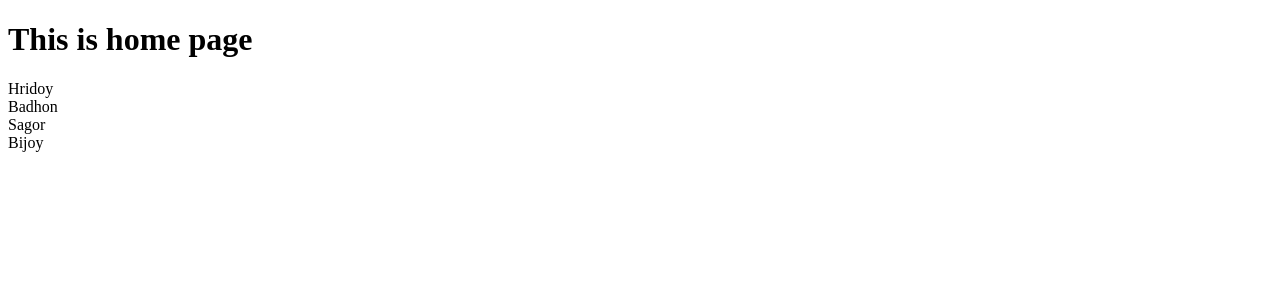
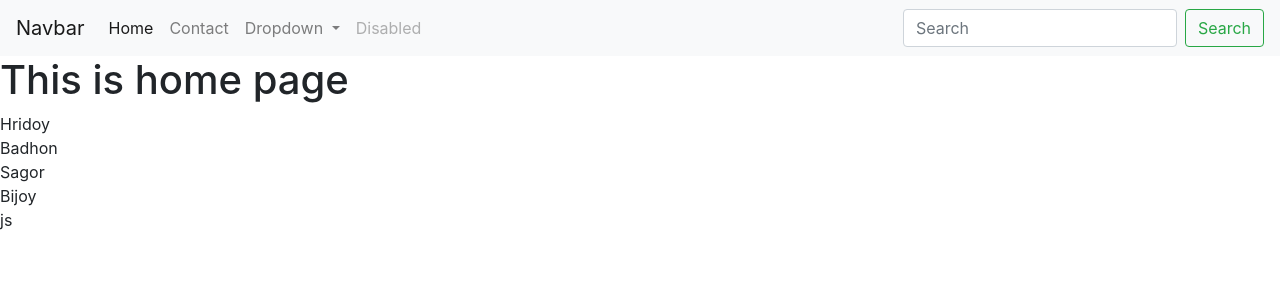
Before and after one commit to hridoyshil/Python-DJango-Project, a Django app: page /home/ in a window 1280 px wide. Shown: the top 300 px of the page. Run offline with Django 4.2, Linux system fonts and the light colour scheme.

Commit message:
Basic Template Extend
https://getbootstrap.com/docs/4.5/getting-started/introduction/

```diff
--- /dev/null
+++ b/firstproject/templates/basic.html
@@ -0,0 +1,92 @@
+<!doctype html>
+<html lang="en">
+
+<head>
+    <!-- Required meta tags -->
+    <meta charset="utf-8">
+    <meta name="viewport" content="width=device-width, initial-scale=1, shrink-to-fit=no">
+
+    <!-- Bootstrap CSS -->
+    <link rel="stylesheet" href="https://cdn.jsdelivr.net/npm/bootstrap@4.5.3/dist/css/bootstrap.min.css"
+        integrity="sha384-TX8t27EcRE3e/ihU7zmQxVncDAy5uIKz4rEkgIXeMed4M0jlfIDPvg6uqKI2xXr2" crossorigin="anonymous">
+
+    {% block css %}
+
+    {% endblock css %}
+
+
+
+    <title>
+        {% block title %}
+
+        {% endblock title %}
+    </title>
+</head>
+
+<body>
+    <nav class="navbar navbar-expand-lg navbar-light bg-light">
+        <a class="navbar-brand" href="#">Navbar</a>
+        <button class="navbar-toggler" type="button" data-toggle="collapse" data-target="#navbarSupportedContent"
+            aria-controls="navbarSupportedContent" aria-expanded="false" aria-label="Toggle navigation">
+            <span class="navbar-toggler-icon"></span>
+        </button>
+
+        <div class="collapse navbar-collapse" id="navbarSupportedContent">
+            <ul class="navbar-nav mr-auto">
+                <li class="nav-item active">
+                    <a class="nav-link" href="{% url 'home' %}">Home <span class="sr-only">(current)</span></a>
+                </li>
+                <li class="nav-item">
+                    <a class="nav-link" href="/contact/">Contact</a>
+                </li>
+                <li class="nav-item dropdown">
+                    <a class="nav-link dropdown-toggle" href="#" id="navbarDropdown" role="button"
+                        data-toggle="dropdown" aria-haspopup="true" aria-expanded="false">
+                        Dropdown
+                    </a>
+                    <div class="dropdown-menu" aria-labelledby="navbarDropdown">
+                        <a class="dropdown-item" href="#">Action</a>
+                        <a class="dropdown-item" href="#">Another action</a>
+                        <div class="dropdown-divider"></div>
+                        <a class="dropdown-item" href="#">Something else here</a>
+                    </div>
+                </li>
+                <li class="nav-item">
+                    <a class="nav-link disabled" href="#" tabindex="-1" aria-disabled="true">Disabled</a>
+                </li>
+            </ul>
+            <form class="form-inline my-2 my-lg-0">
+                <input class="form-control mr-sm-2" type="search" placeholder="Search" aria-label="Search">
+                <button class="btn btn-outline-success my-2 my-sm-0" type="submit">Search</button>
+            </form>
+        </div>
+    </nav>
+
+    {% block body %}
+    body
+    {% endblock body %}
+
+
+
+
+    <!-- Optional JavaScript; choose one of the two! -->
+
+    <!-- Option 1: jQuery and Bootstrap Bundle (includes Popper) -->
+    <script src="https://code.jquery.com/jquery-3.5.1.slim.min.js"
+        integrity="sha384-DfXdz2htPH0lsSSs5nCTpuj/zy4C+OGpamoFVy38MVBnE+IbbVYUew+OrCXaRkfj"
+        crossorigin="anonymous"></script>
+    <script src="https://cdn.jsdelivr.net/npm/bootstrap@4.5.3/dist/js/bootstrap.bundle.min.js"
+        integrity="sha384-ho+j7jyWK8fNQe+A12Hb8AhRq26LrZ/JpcUGGOn+Y7RsweNrtN/tE3MoK7ZeZDyx"
+        crossorigin="anonymous"></script>
+
+    <!-- Option 2: jQuery, Popper.js, and Bootstrap JS
+    <script src="https://code.jquery.com/jquery-3.5.1.slim.min.js" integrity="sha384-DfXdz2htPH0lsSSs5nCTpuj/zy4C+OGpamoFVy38MVBnE+IbbVYUew+OrCXaRkfj" crossorigin="anonymous"></script>
+    <script src="https://cdn.jsdelivr.net/npm/popper.js@1.16.1/dist/umd/popper.min.js" integrity="sha384-9/reFTGAW83EW2RDu2S0VKaIzap3H66lZH81PoYlFhbGU+6BZp6G7niu735Sk7lN" crossorigin="anonymous"></script>
+    <script src="https://cdn.jsdelivr.net/npm/bootstrap@4.5.3/dist/js/bootstrap.min.js" integrity="sha384-w1Q4orYjBQndcko6MimVbzY0tgp4pWB4lZ7lr30WKz0vr/aWKhXdBNmNb5D92v7s" crossorigin="anonymous"></script>
+    -->
+</body>
+{% block js %}
+js
+{% endblock js %}
+
+</html>
--- a/firstproject/templates/home.html
+++ b/firstproject/templates/home.html
@@ -1,17 +1,9 @@
-<!DOCTYPE html>
-<html lang="en">
+{% extends 'basic.html'%}
 
-<head>
-    <meta charset="UTF-8">
-    <meta name="viewport" content="width=device-width, initial-scale=1.0">
-    <title>Document</title>
-</head>
 
-<body>
-    <h1>This is home page</h1>
-    {% for n in name %}
-    {{n}} <br>
-    {% endfor %}
-</body>
-
-</html>
+{% block body %}
+<h1>This is home page</h1>
+{% for n in name %}
+{{n}} <br>
+{% endfor %}
+{% endblock body %}s
```
